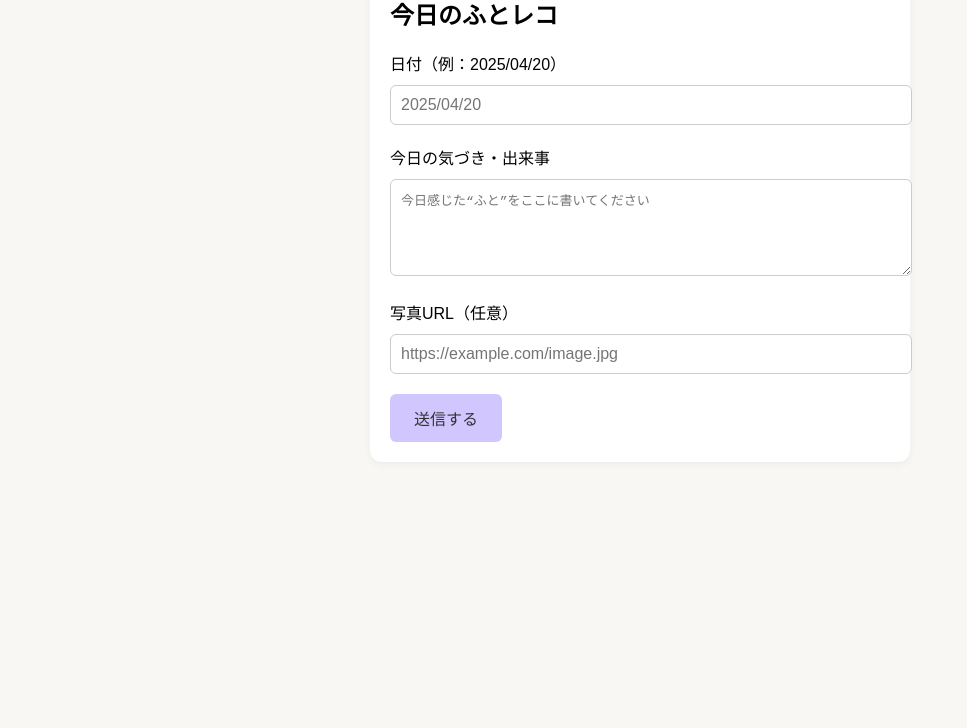
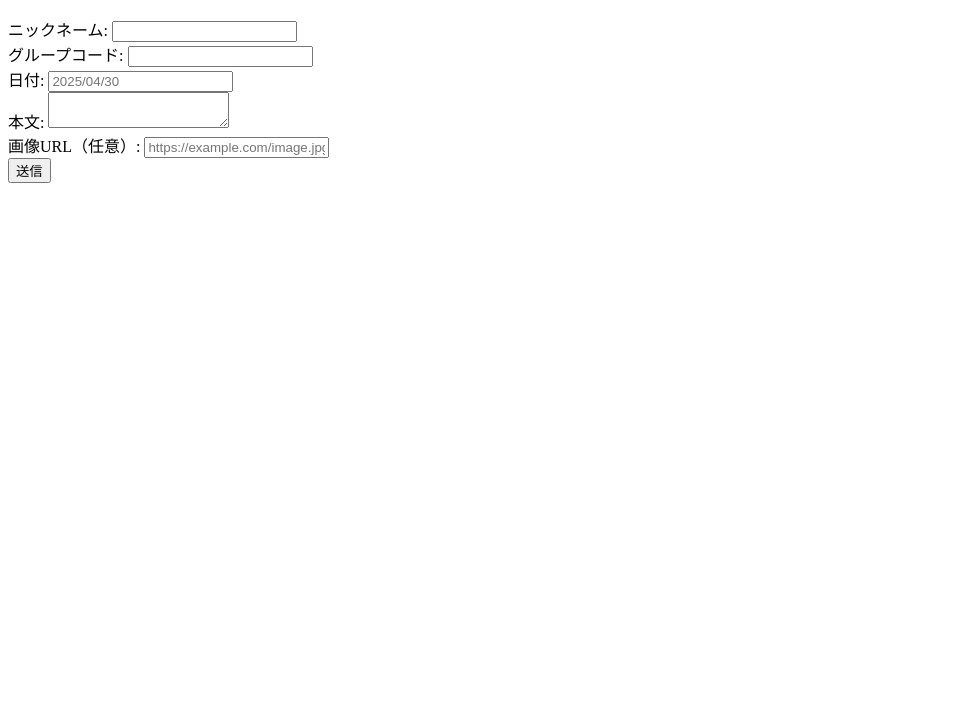
Before and after one commit to yusuke2000313/futoreco-form, a plain HTML site: page index_futoreco_final.html in a window 1280 px wide. Shown: the part 72-800 px from the top of the page, without its empty margins (0-967 px from the left). Drawn offline with Linux system fonts and the light colour scheme.

Commit message:
Update index_futoreco_final.html

```diff
--- a/index_futoreco_final.html
+++ b/index_futoreco_final.html
@@ -1,80 +1,37 @@
 <!DOCTYPE html>
 <html lang="ja">
 <head>
-  <meta charset="UTF-8">
-  <meta name="viewport" content="width=device-width, initial-scale=1.0">
+  <meta charset="UTF-8" />
   <title>ふとレコ投稿フォーム</title>
-  <style>
-    body {
-      font-family: sans-serif;
-      background-color: #f9f7f4;
-      padding: 20px;
-    }
-    .container {
-      max-width: 500px;
-      margin: 0 auto;
-      background: #fff;
-      padding: 20px;
-      border-radius: 12px;
-      box-shadow: 0 2px 8px rgba(0, 0, 0, 0.05);
-    }
-    textarea, input[type="text"] {
-      width: 100%;
-      padding: 10px;
-      margin-top: 10px;
-      margin-bottom: 20px;
-      border-radius: 6px;
-      border: 1px solid #ccc;
-      font-size: 1em;
-    }
-    button {
-      background-color: #d2c6ff;
-      color: #333;
-      border: none;
-      padding: 12px 24px;
-      border-radius: 6px;
-      font-size: 1em;
-      cursor: pointer;
-    }
-  </style>
 </head>
 <body>
-  <div class="container">
-    <h2>今日のふとレコ</h2>
-    <label>日付（例：2025/04/20）</label>
-    <input type="text" id="date" placeholder="2025/04/20">
-    <label>今日の気づき・出来事</label>
-    <textarea id="text" rows="5" placeholder="今日感じた“ふと”をここに書いてください"></textarea>
-    <label>写真URL（任意）</label>
-    <input type="text" id="image" placeholder="https://example.com/image.jpg">
-    <button onclick="submitPost()">送信する</button>
-  </div>
-
+  <h1>ふとレコ投稿</h1>
+  <form onsubmit="submitPost(); return false;">
+    <label>ニックネーム: <input type="text" id="user" /></label><br/>
+    <label>グループコード: <input type="text" id="group" /></label><br/>
+    <label>日付: <input type="text" id="date" placeholder="2025/04/30"></label><br/>
+    <label>本文: <textarea id="text"></textarea></label><br/>
+    <label>画像URL（任意）: <input type="text" id="image" placeholder="https://example.com/image.jpg"></label><br/>
+    <button type="submit">送信</button>
+  </form>
   <script>
     function submitPost() {
+      const user = document.getElementById('user').value;
+      const group = document.getElementById('group').value;
       const date = document.getElementById('date').value;
       const text = document.getElementById('text').value;
       const image = document.getElementById('image').value;
 
-      if (!date || !text) {
-        alert("日付と本文は必須です。");
-        return;
-      }
-
       fetch("https://script.google.com/macros/s/AKfycbz60Vr0_CfUGXR5i-ln50bdl_PMbGfAs67EAwg8C1GsAVmOoTMaRInYcWwVWsz6zHs/exec", {
         method: "POST",
-        headers: { "Content-Type": "application/json" },
-        body: JSON.stringify({ date, text, image })
+        headers: {
+          "Content-Type": "application/json"
+        },
+        body: JSON.stringify({ user, group, date, text, image })
       })
-      .then(res => res.text())
-      .then(msg => {
-        alert("ふとレコを保存しました！");
-        document.getElementById('text').value = "";
-        document.getElementById('image').value = "";
-      })
-      .catch(err => {
-        alert("送信に失敗しました: " + err);
-      });
+      .then(response => response.text())
+      .then(msg => alert("送信結果: " + msg))
+      .catch(err => alert("エラー: " + err));
     }
   </script>
 </body>
```
